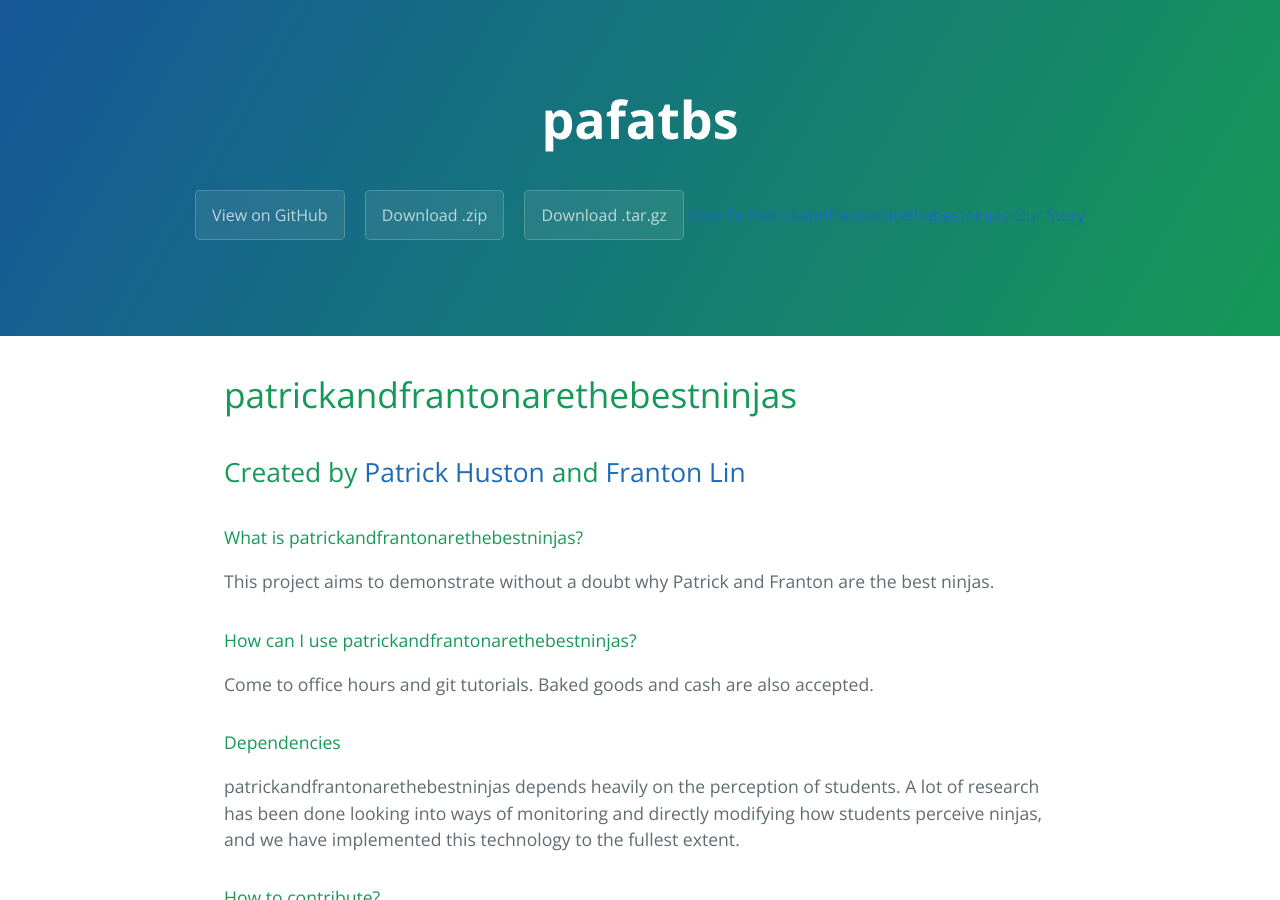
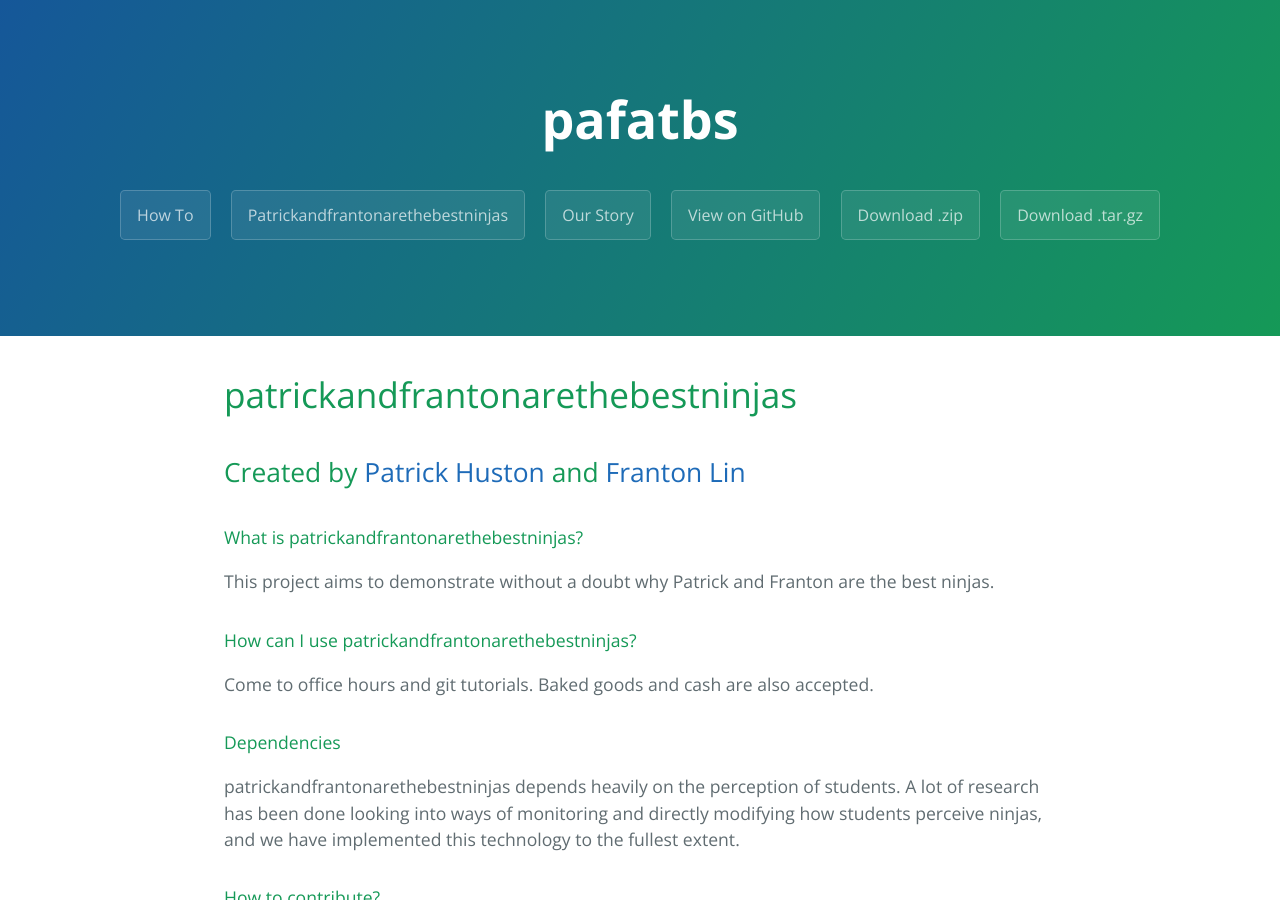
Before and after one commit to phuston/patrickandfrantonarethebestninjas, a Jekyll site: the page built from index.md, in a window 1280 px wide and 900 px high. Built offline with Jekyll 4.4.1, drawn with Linux system fonts in a browser that asks for light colours.

Commit message:
Updating template

```diff
--- a/_layouts/template.html
+++ b/_layouts/template.html
@@ -13,12 +13,12 @@
     <section class="page-header">
       <h1 class="project-name">pafatbs</h1>
       <h2 class="project-tagline"></h2>
+      {% for page in site.pages %}
+        <a href= {{ page.filename }} class="btn">{{ page.title }}</a>
+      {% endfor %}
       <a href="https://github.com/phuston/patrickandfrantonarethebestninjas" class="btn">View on GitHub</a>
       <a href="https://github.com/phuston/patrickandfrantonarethebestninjas/zipball/master" class="btn">Download .zip</a>
       <a href="https://github.com/phuston/patrickandfrantonarethebestninjas/tarball/master" class="btn">Download .tar.gz</a>
-      {% for page in site.pages %}
-        <a href= {{ page.filename }}>{{ page.title }}</a>
-      {% endfor %}
     </section>
 
     <section class="main-content">
```
